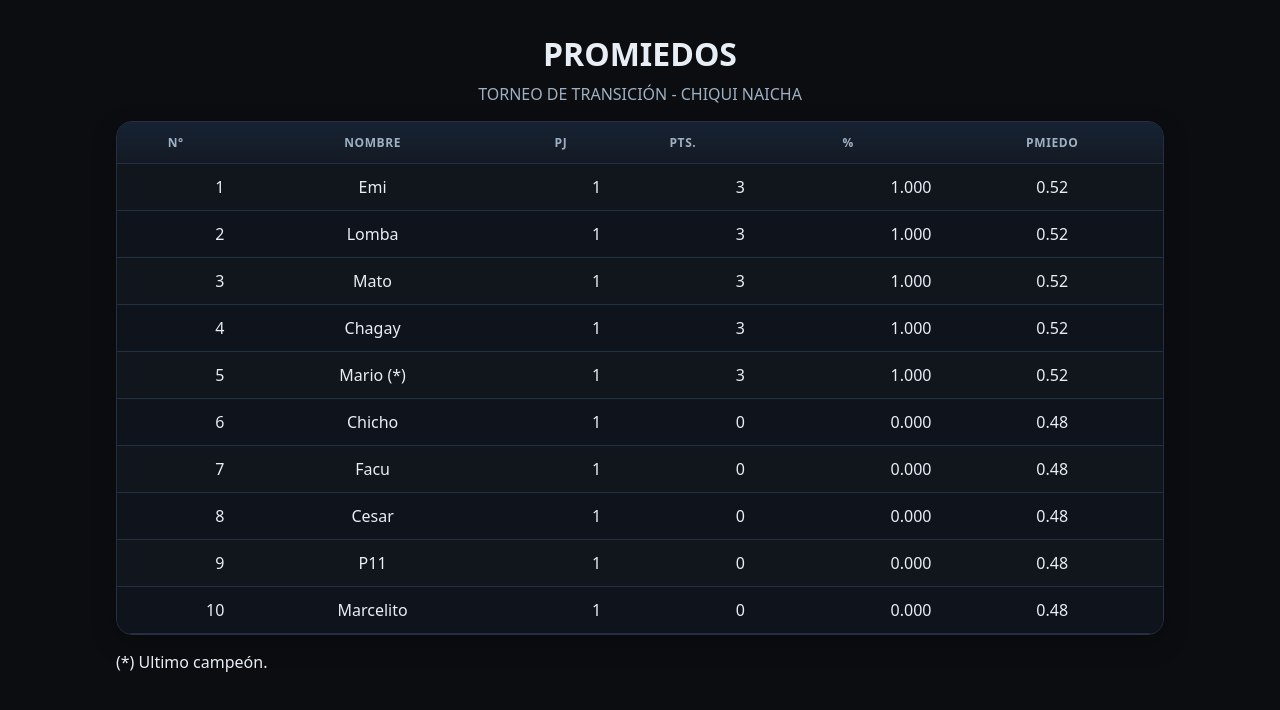
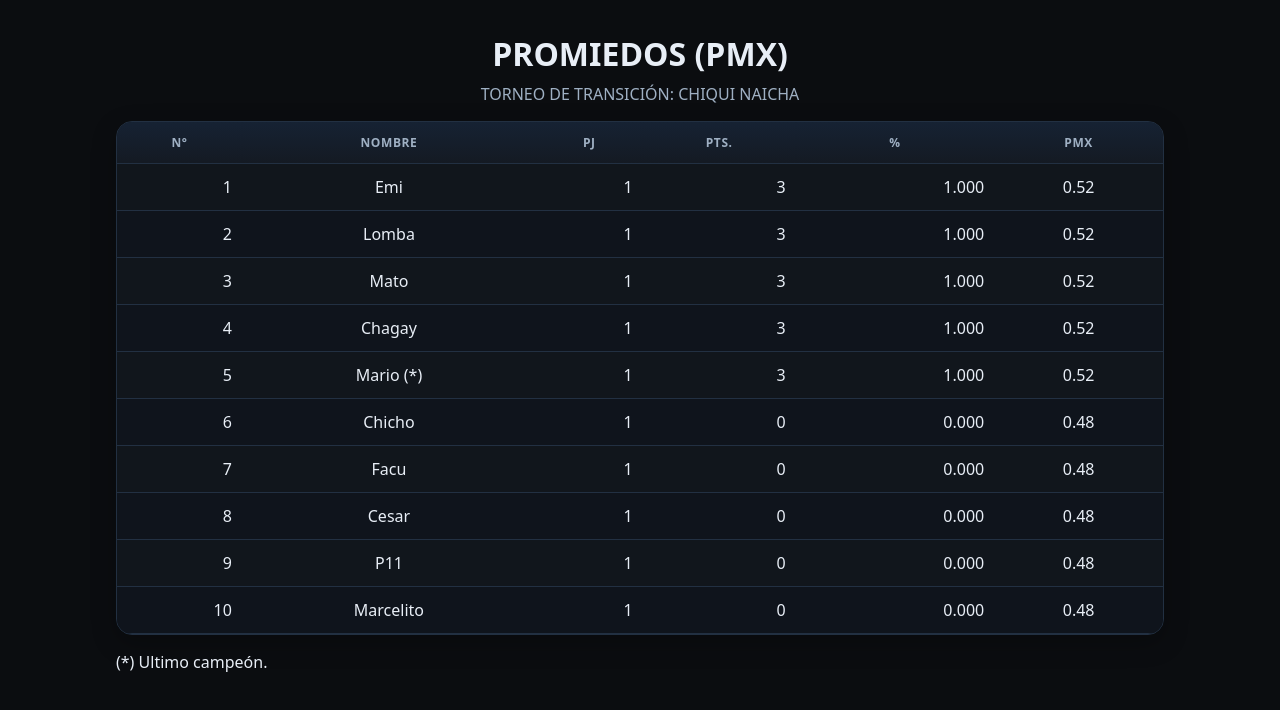
Before and after one commit to Cross-Naicha/fulbo-posiciones, a plain HTML site: page index.html in a window 1280 px wide. Drawn offline with Linux system fonts and the light colour scheme.

Commit message:
Correcciones menores

```diff
--- a/index.html
+++ b/index.html
@@ -28,8 +28,8 @@
 </head>
 <body>
   <div class="wrap">
-    <h1>PROMIEDOS</h1>
-    <div class="sub"> TORNEO DE TRANSICIÓN - CHIQUI NAICHA </code></div>
+    <h1>PROMIEDOS (PMX)</h1>
+    <div class="sub"> TORNEO DE TRANSICIÓN: CHIQUI NAICHA </code></div>
     <div class="card">
       <div id="status" class="status">Cargando datos…</div>
       <table id="tabla" style="display:none">
@@ -40,7 +40,7 @@
             <th>PJ</th>
             <th>Pts.</th>
             <th>%</th>
-            <th>PMiedo</th>
+            <th>PMX</th>
           </tr>
         </thead>
         <tbody id="tbody"></tbody>
```
